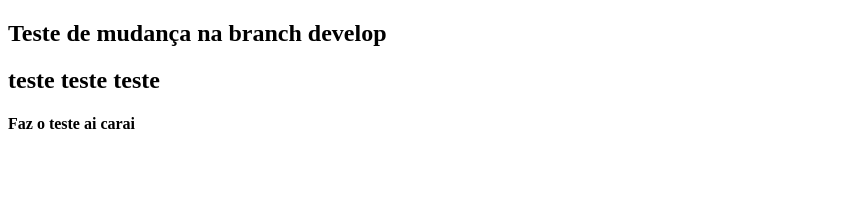
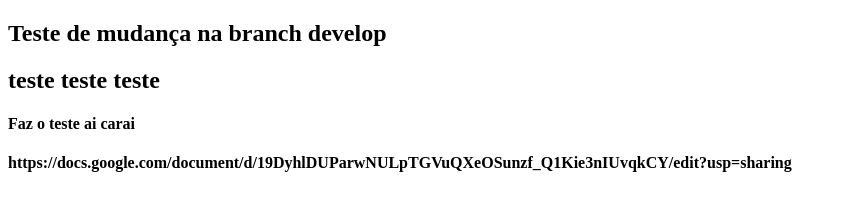
Before and after one commit to anamelissavico/hello-word, a plain HTML site: page index.html in a window 1280 px wide. Shown: the whole page, without its empty margins (0-847 px from the left). Drawn offline with Linux system fonts and the light colour scheme.

Commit message:
Update index.html

```diff
--- a/index.html
+++ b/index.html
@@ -10,5 +10,6 @@
     <h2>Teste de mudança na branch develop</h2>
     <h2>teste teste teste</h2>
     <h4>Faz o teste ai carai<h4>
+        https://docs.google.com/document/d/19DyhlDUParwNULpTGVuQXeOSunzf_Q1Kie3nIUvqkCY/edit?usp=sharing
 </body>
 </html>
```
